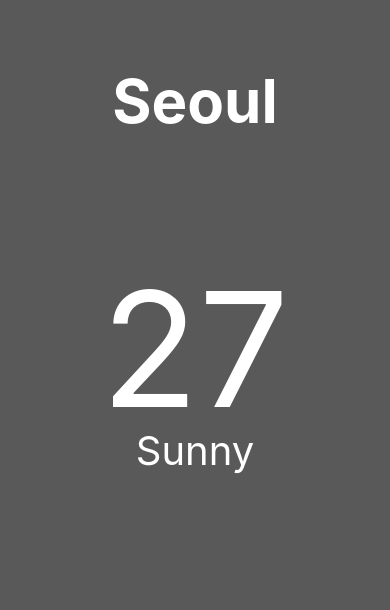
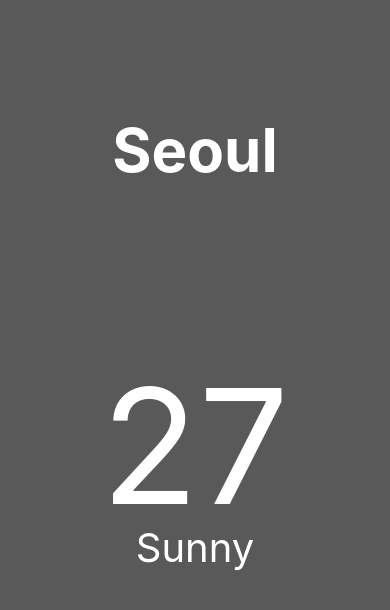
Before and after one commit to chu-98/ReactNative-WeatherApp, a React Native app: screen / in a window 390 px wide. Shown: the top 610 px of the page. Built offline with nearby package versions, Linux system fonts and the light colour scheme.

Commit message:
#2.6 Styles(2)

```diff
--- a/App.js
+++ b/App.js
@@ -1,5 +1,7 @@
 import React from "react";
-import { StyleSheet, View, Text } from "react-native";
+import { Dimensions, StyleSheet, View, Text, ScrollView } from "react-native";
+
+const { width: SCREEN_WIDTH } = Dimensions.get("window");
 
 export default function App() {
   return (
@@ -7,12 +9,33 @@
       <View style={styles.city}>
         <Text style={styles.cityName}>Seoul</Text>
       </View>
-      <View style={styles.weather}>
+      <ScrollView
+        pagingEnabled
+        horizontal
+        showsHorizontalScrollIndicator={false}
+        contentContainerStyle={styles.weather}
+      >
         <View style={styles.day}>
           <Text style={styles.temp}>27</Text>
           <Text style={styles.des}>Sunny</Text>
         </View>
-      </View>
+        <View style={styles.day}>
+          <Text style={styles.temp}>27</Text>
+          <Text style={styles.des}>Sunny</Text>
+        </View>
+        <View style={styles.day}>
+          <Text style={styles.temp}>27</Text>
+          <Text style={styles.des}>Sunny</Text>
+        </View>
+        <View style={styles.day}>
+          <Text style={styles.temp}>27</Text>
+          <Text style={styles.des}>Sunny</Text>
+        </View>
+        <View style={styles.day}>
+          <Text style={styles.temp}>27</Text>
+          <Text style={styles.des}>Sunny</Text>
+        </View>
+      </ScrollView>
     </View>
   );
 }
@@ -34,12 +57,9 @@
     fontWeight: "700",
   },
   // Weather
-  weather: {
-    flex: 3.5,
-  },
+  weather: {},
   day: {
-    flex: 1,
-
+    width: SCREEN_WIDTH,
     alignItems: "center",
   },
   temp: {
```
